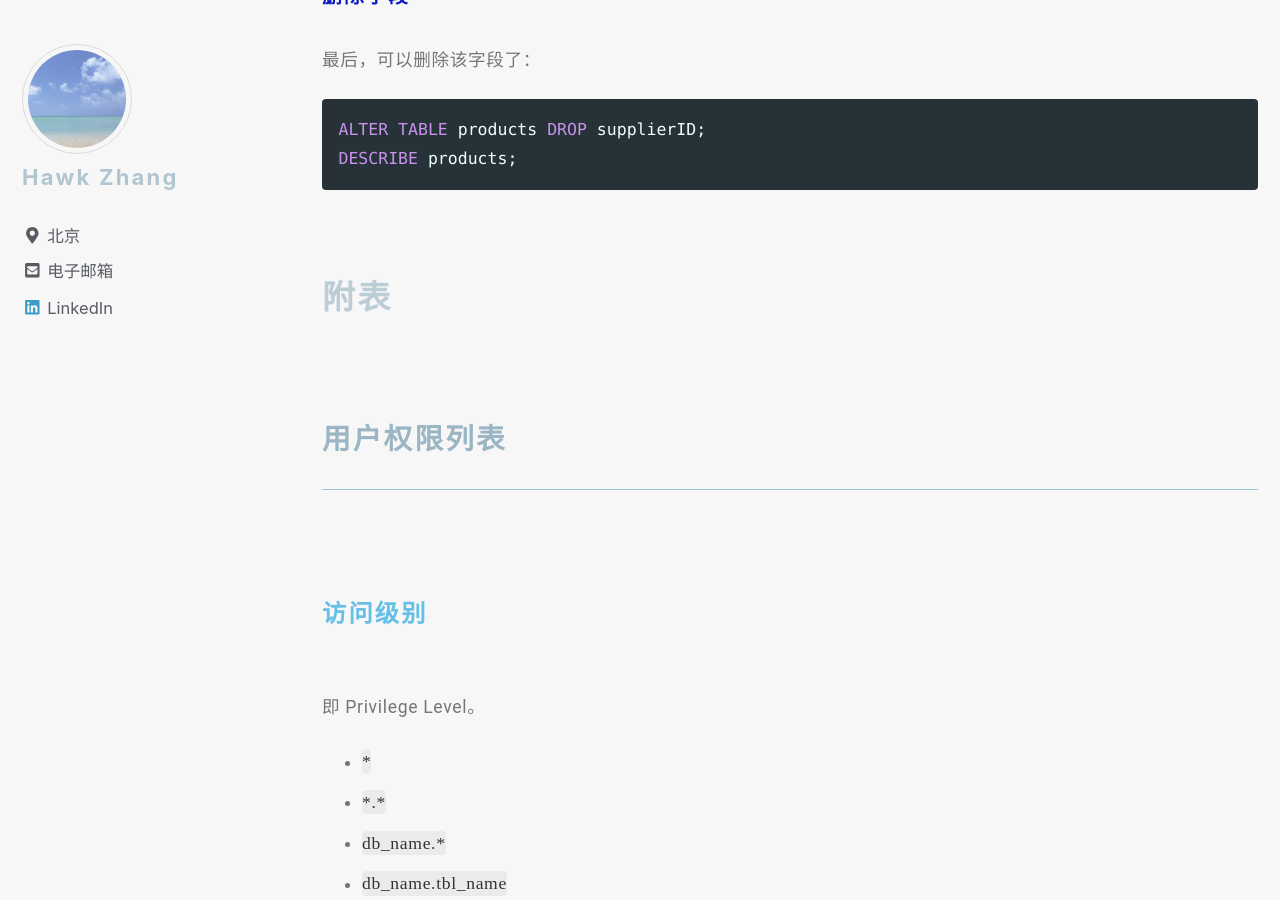
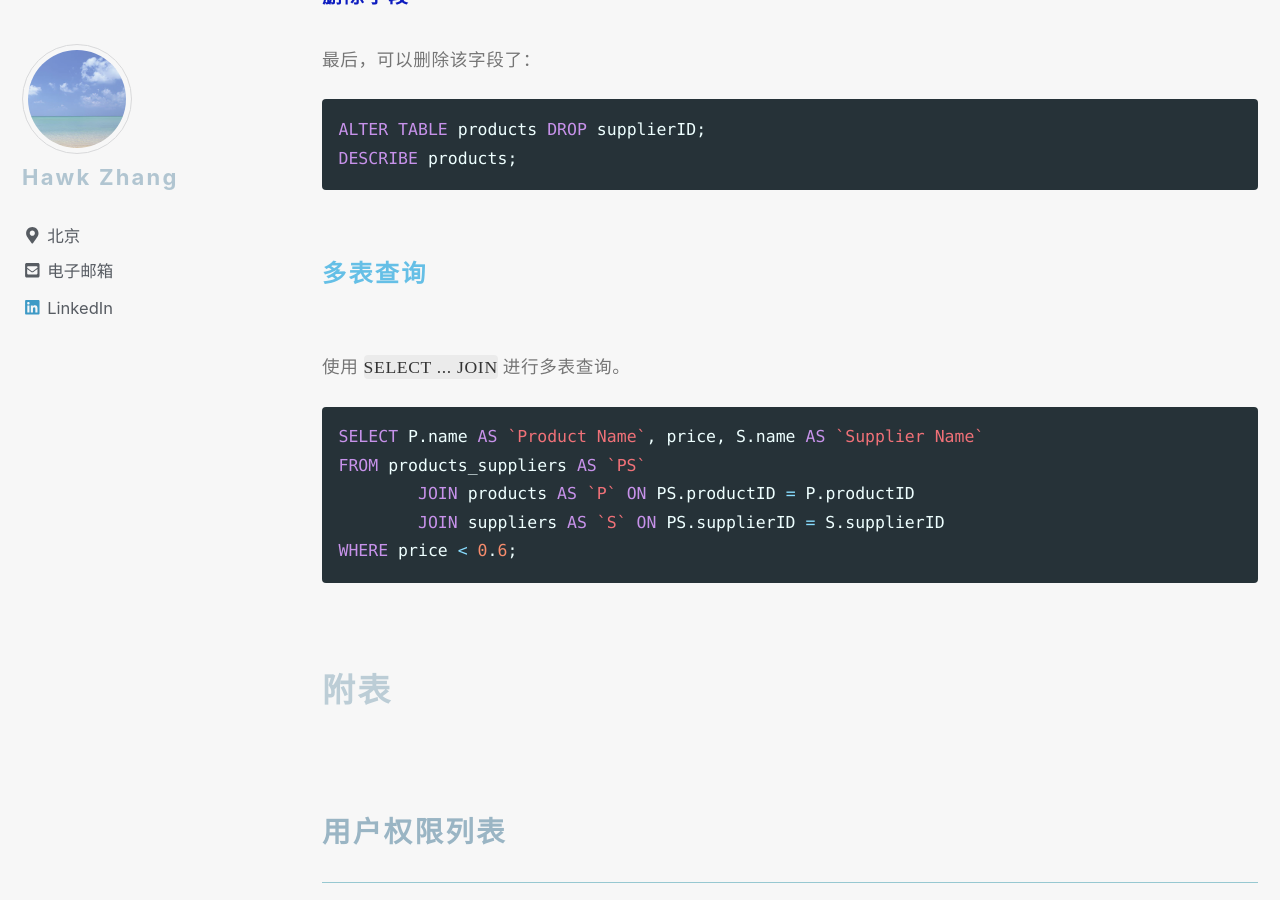
Before and after one commit to narru888/linotes_note, a Jekyll site: the page built from _posts/mysql/2016-04-02-statements.md, in a window 1280 px wide and 900 px high, scrolled down 31810 px. Built offline with Jekyll 4.4.1, drawn with Linux system fonts in a browser that asks for light colours; nearby versions of some CDN libraries; a script that is not in the unit is left out.

Commit message:
update on 2018-10-17 09:31:01 CST

````diff
--- a/_posts/mysql/2016-04-02-statements.md
+++ b/_posts/mysql/2016-04-02-statements.md
@@ -1280,6 +1280,21 @@
 
 
 
+#### 多表查询
+
+使用 `SELECT ... JOIN` 进行多表查询。
+
+```sql
+SELECT P.name AS `Product Name`, price, S.name AS `Supplier Name`
+FROM products_suppliers AS `PS`
+	JOIN products AS `P` ON PS.productID = P.productID
+	JOIN suppliers AS `S` ON PS.supplierID = S.supplierID
+WHERE price < 0.6;
+```
+
+
+
+
 
 
 
````
